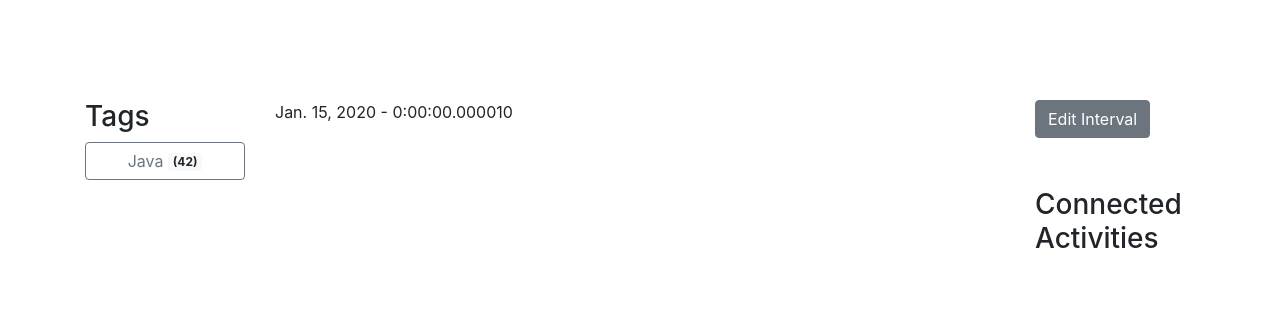
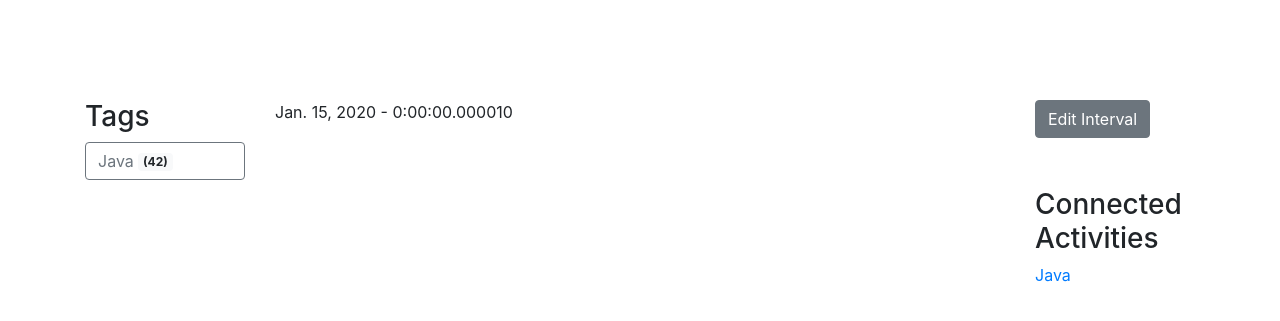
Before and after one commit to AronFreyr/notemaster, a Django app: page /timemaster/displayinterval/1/ in a window 1280 px wide. Shown: the top 321 px of the page. Run offline with Django 3.2, Linux system fonts and the light colour scheme; a user stored in the database is signed in; data comes from the database, SQL or seed files in the repository; tables that the repository leaves empty hold one stand-in row (values such as "Sample post"); parts of the project's set-up code (start-up, migrations or seed data) failed here and were passed over; some libraries are stand-ins or nearby versions.

Commit message:
Bug fixes.

```diff
--- a/timemaster/static/timemaster/css/display-activity.css
+++ b/timemaster/static/timemaster/css/display-activity.css
@@ -18,3 +18,8 @@
     float: right;
     padding-right: 10px;
 }
+
+#tag-btn-link-text{
+    white-space: normal; /* Makes the text wrap inside buttons */
+    text-align: left;
+}
--- a/timemaster/static/timemaster/css/display-interval.css
+++ b/timemaster/static/timemaster/css/display-interval.css
@@ -1,3 +1,8 @@
 .all-activities-container{
     margin-top: 50px;
 }
+
+#tag-btn-link-text{
+    white-space: normal; /* Makes the text wrap inside buttons */
+    text-align: left;
+}
--- a/timemaster/views.py
+++ b/timemaster/views.py
@@ -172,9 +172,10 @@ def display_interval(request, interval_id):
     all_connected_activities = []
     all_tags = interval.get_all_tags()
     for tag in all_tags:
-        activity_query = Activity.objects.filter(tagmap__tag__tag_name=tag.tag_name,
-                                                 tagmap__tag__tag_type='meta',
-                                                 tagmap__tag__meta_tag_type='time measurement')
+        #activity_query = Activity.objects.filter(tagmap__tag__tag_name=tag.tag_name,
+        #                                         tagmap__tag__tag_type='meta',
+        #                                         tagmap__tag__meta_tag_type='time measurement')
+        activity_query = Activity.objects.filter(document_name=tag.tag_name)
         if activity_query.exists():
             activity = activity_query.get()
             all_connected_activities.append(activity)
@@ -190,9 +191,10 @@ def edit_interval(request, interval_id):
     all_connected_activities = []
     all_tags = interval.get_all_tags()
     for tag in all_tags:
-        activity_query = Activity.objects.filter(tagmap__tag__tag_name=tag.tag_name,
-                                                 tagmap__tag__tag_type='meta',
-                                                 tagmap__tag__meta_tag_type='time measurement')
+        # activity_query = Activity.objects.filter(tagmap__tag__tag_name=tag.tag_name,
+        #                                          tagmap__tag__tag_type='meta',
+        #                                          tagmap__tag__meta_tag_type='time measurement')
+        activity_query = Activity.objects.filter(document_name=tag.tag_name)
         if activity_query.exists():
             activity = activity_query.get()
             all_connected_activities.append(activity)
```
